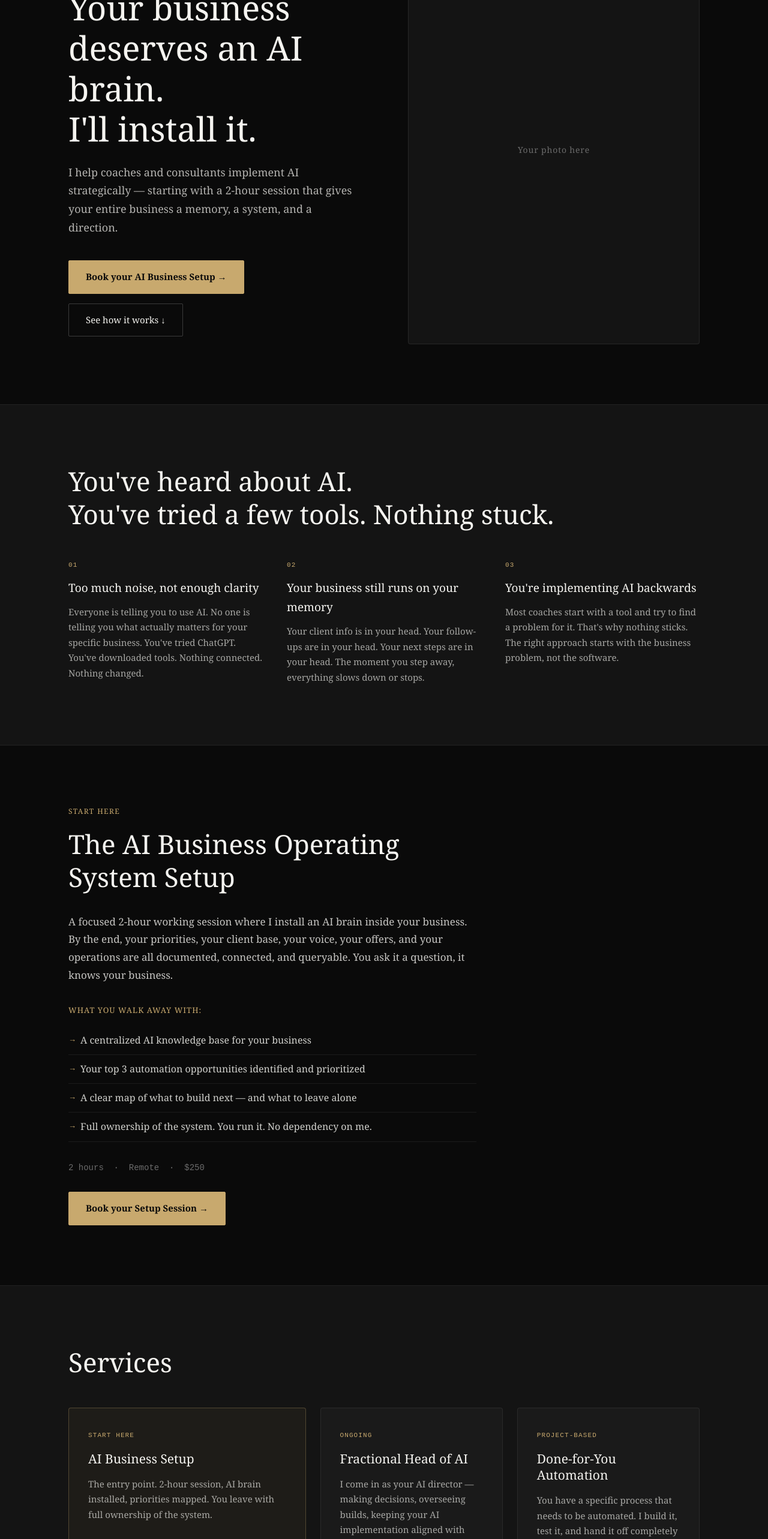
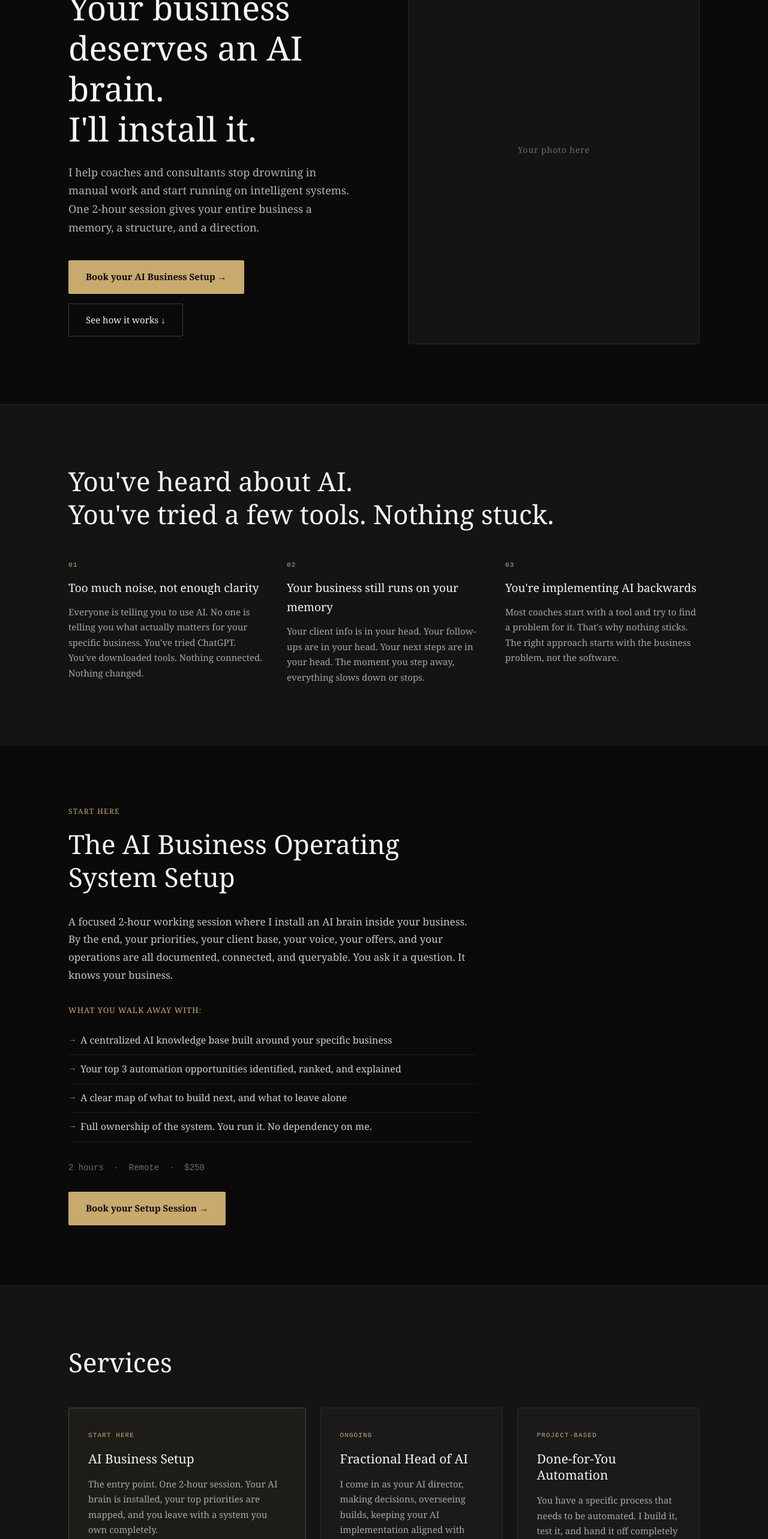
Before and after one commit to Creavot/fadwa-website, a React (Vite) app: page / in a window 1280 px wide. Shown: the part 234-2800 px from the top of the page at 60% size. Built offline with nearby package versions, Linux system fonts and the light colour scheme.

Commit message:
Rewrite copy: no dashes, converting tone, worldwide positioning

```diff
--- a/src/App.jsx
+++ b/src/App.jsx
@@ -25,8 +25,8 @@ function Hero() {
               I'll install it.
             </h1>
             <p className="hero-sub">
-              I help coaches and consultants implement AI strategically — starting with a 2-hour session
-              that gives your entire business a memory, a system, and a direction.
+              I help coaches and consultants stop drowning in manual work and start running on intelligent systems.
+              One 2-hour session gives your entire business a memory, a structure, and a direction.
             </p>
             <div className="hero-ctas">
               <a href={CALENDLY_LINK} target="_blank" rel="noopener noreferrer" className="btn btn-primary">
@@ -87,9 +87,9 @@ function Problem() {
 
 function AIOSSetup() {
   const deliverables = [
-    'A centralized AI knowledge base for your business',
-    'Your top 3 automation opportunities identified and prioritized',
-    'A clear map of what to build next — and what to leave alone',
+    'A centralized AI knowledge base built around your specific business',
+    'Your top 3 automation opportunities identified, ranked, and explained',
+    'A clear map of what to build next, and what to leave alone',
     'Full ownership of the system. You run it. No dependency on me.',
   ]
 
@@ -103,8 +103,8 @@ function AIOSSetup() {
             <p className="aios-body">
               A focused 2-hour working session where I install an AI brain inside your business.
               By the end, your priorities, your client base, your voice, your offers, and your
-              operations are all documented, connected, and queryable. You ask it a question, it
-              knows your business.
+              operations are all documented, connected, and queryable.
+              You ask it a question. It knows your business.
             </p>
             <p className="aios-label">What you walk away with:</p>
             <ul className="aios-list">
@@ -131,7 +131,7 @@ function Services() {
       featured: true,
       title: 'AI Business Setup',
       tag: 'Start here',
-      body: 'The entry point. 2-hour session, AI brain installed, priorities mapped. You leave with full ownership of the system.',
+      body: 'The entry point. One 2-hour session. Your AI brain is installed, your top priorities are mapped, and you leave with a system you own completely.',
       cta: 'Book a session',
       link: CALENDLY_LINK,
     },
@@ -139,7 +139,7 @@ function Services() {
       featured: false,
       title: 'Fractional Head of AI',
       tag: 'Ongoing',
-      body: 'I come in as your AI director — making decisions, overseeing builds, keeping your AI implementation aligned with your business goals.',
+      body: 'I come in as your AI director, making decisions, overseeing builds, keeping your AI implementation aligned with your business goals. Strategy, not just execution.',
       cta: "Let's talk",
       link: '#contact',
     },
@@ -194,7 +194,7 @@ function HowItWorks() {
     {
       step: '3',
       title: 'Build',
-      body: 'I build what matters. Clean, tested, production-ready — not a demo that breaks in week 2.',
+      body: 'I build what matters. Clean, tested, production-ready. Not a demo that collapses in week 2.',
     },
     {
       step: '4',
@@ -225,7 +225,7 @@ function Portfolio() {
   const work = [
     {
       tag: 'Sample Audit',
-      title: 'AI Business Audit — Coaching Practice',
+      title: 'AI Business Audit: Coaching Practice',
       context: 'Fictional coaching business, 5 clients/month',
       outcome: 'Identified 3 automatable processes, 6h/week saved, clear build roadmap',
       link: '#',
@@ -246,7 +246,7 @@ function Portfolio() {
     },
     {
       tag: 'Walkthrough',
-      title: 'AIOS Setup — Full Walkthrough',
+      title: 'AIOS Setup: Full Walkthrough',
       context: 'What a client receives after a setup session',
       outcome: 'Live Notion workspace, automation map, day-to-day usage demo',
       link: '#',
@@ -288,22 +288,22 @@ function About() {
             <p className="section-eyebrow">Who I am</p>
             <h2 className="about-headline">I didn't start as the tech person in the room.</h2>
             <p>
-              I spent years on the business side — coaching entrepreneurs, managing marketing
+              I spent years on the business side. Coaching entrepreneurs, managing marketing
               operations, training teams, building brands. I know what it feels like to run a
               business where everything lives in your head and the system breaks the moment you
               step away.
             </p>
             <p>
-              That's where my real edge is. Not in code. In understanding the business first.
+              That is where my real edge is. Not in code. In understanding the business first,
+              before touching any tool.
             </p>
             <p>
               Most people implementing AI come from the technical side. They know the tools but
-              not the business. I came from the other direction. I know the business — and I
+              not the business. I came from the other direction. I know the business. And I
               learned to build the tools.
             </p>
             <p className="about-location">
-              Based in Agadir, Morocco. Working with coaches and consultants in MENA and Europe.
-              Arabic · French · English.
+              Working with coaches and consultants worldwide. Arabic, French, and English.
             </p>
             <a href={CALENDLY_LINK} target="_blank" rel="noopener noreferrer" className="btn btn-primary">
               Book your AI Business Setup →
@@ -335,7 +335,7 @@ function Contact() {
   return (
     <section className="section contact" id="contact">
       <div className="container">
-        <h2 className="section-headline">Get in touch</h2>
+        <h2 className="section-headline">Ready to give your business an AI brain?</h2>
         <div className="contact-inner">
           <form className="contact-form" onSubmit={handleSubmit}>
             <div className="form-group">
@@ -372,7 +372,7 @@ function Footer() {
   return (
     <footer className="footer">
       <div className="container">
-        <p className="footer-name">Fadwa Naboulssi · Fractional Head of AI · Agadir, Morocco</p>
+        <p className="footer-name">Fadwa Naboulssi · Fractional Head of AI</p>
         <div className="footer-links">
           <a href="https://www.linkedin.com/in/fadwa-naboulssi" target="_blank" rel="noopener noreferrer">LinkedIn</a>
           <a href="mailto:coach.fadwa.naboulssi@gmail.com">Email</a>
```
